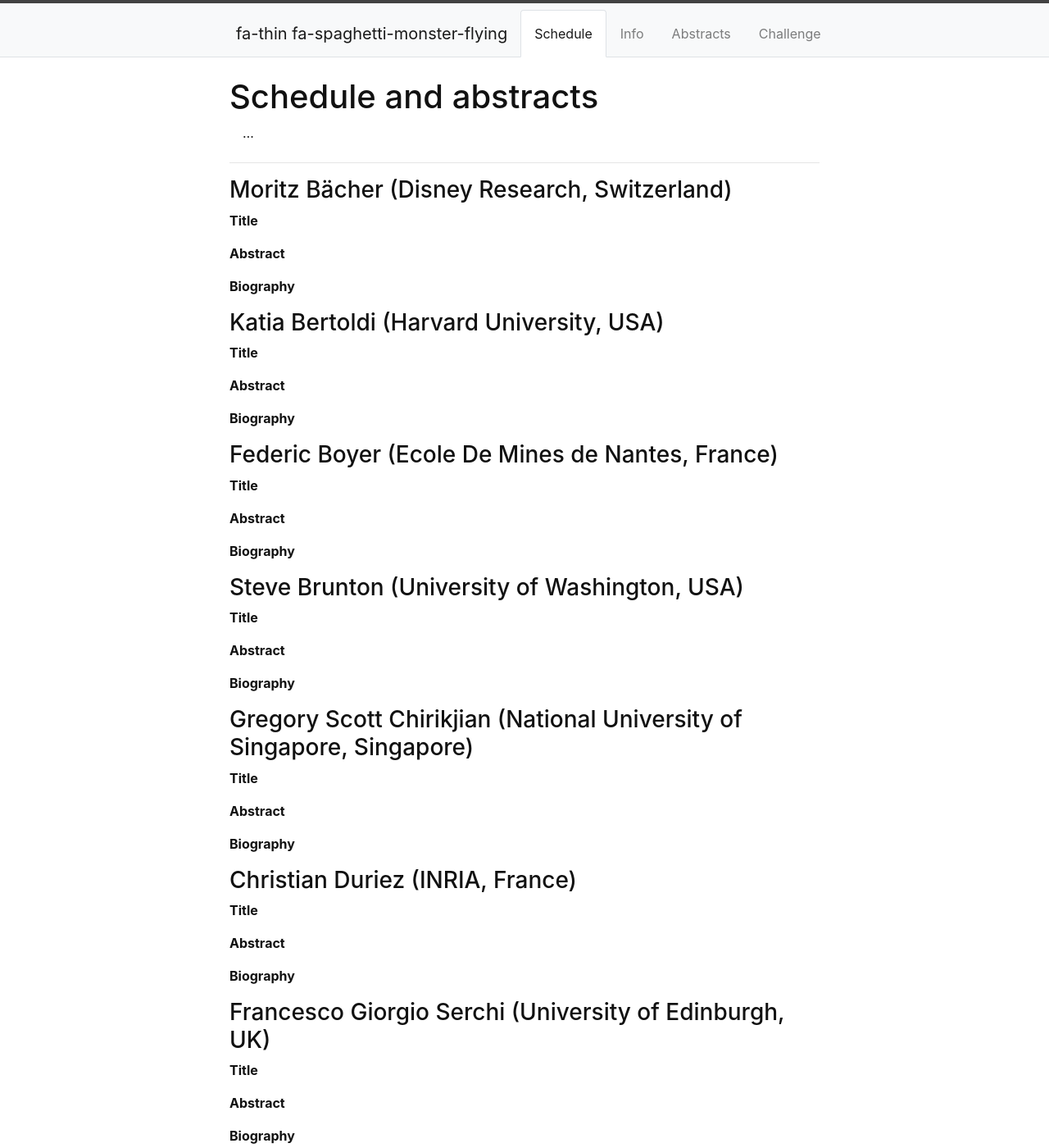
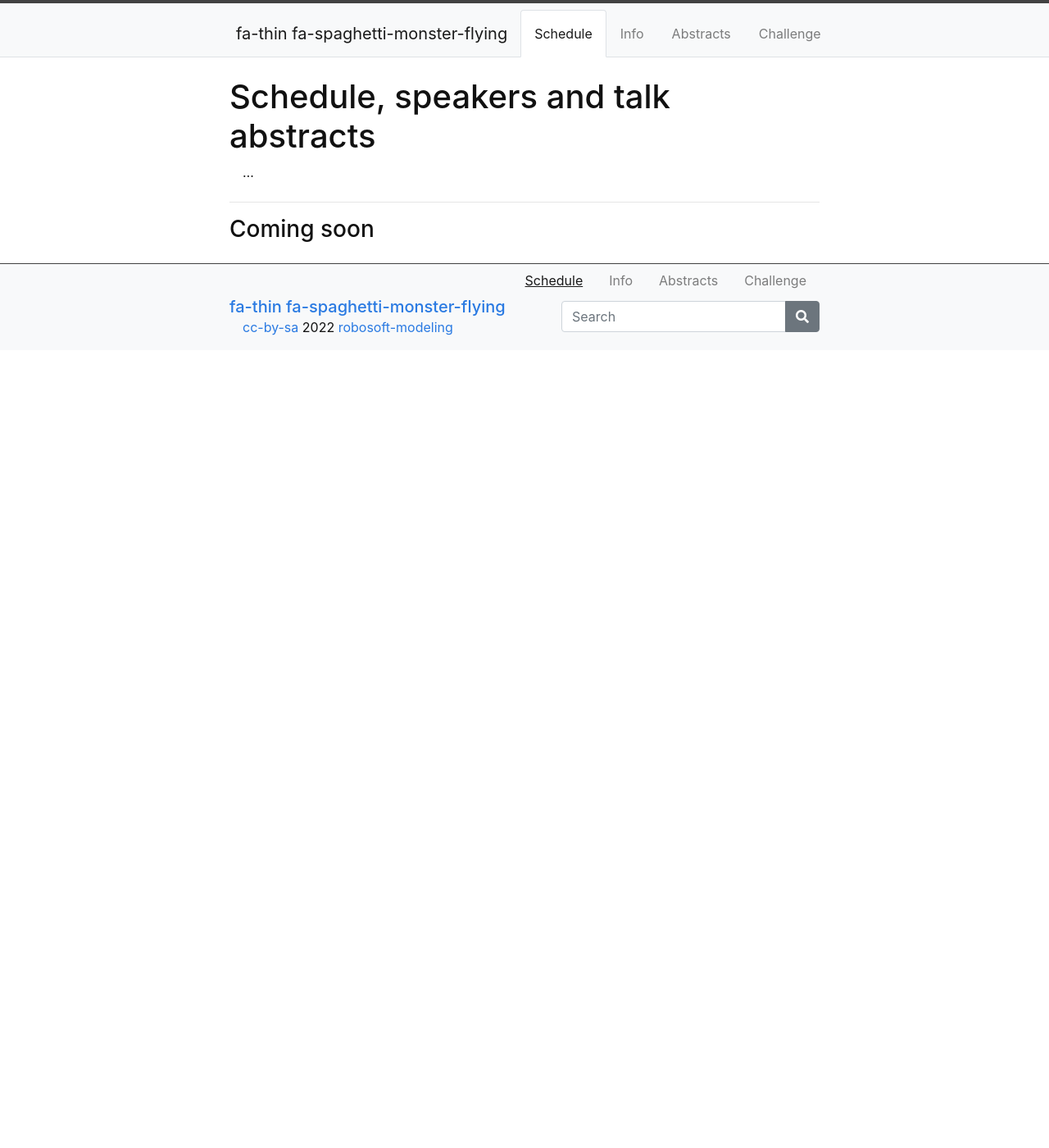
Before and after one commit to robosoft-modeling/robosoft-2022-workshop, a Jekyll site: the page built from content/1-schedule.md, in a window 1280 px wide and 1400 px high. Shown: the whole window at 82% size. Built offline with Jekyll 4.4.1, drawn with Linux system fonts in a browser that asks for light colours.

Commit message:
Update 1-schedule.md

```diff
--- a/content/1-schedule.md
+++ b/content/1-schedule.md
@@ -1,5 +1,5 @@
 ---
-title: Schedule and abstracts
+title: Schedule, speakers and talk abstracts
 nav: Schedule
 
 description: >
@@ -7,64 +7,4 @@
 
 ---
 
-### Moritz Bächer (Disney Research, Switzerland)
-
-**Title**
-
-**Abstract**
-
-**Biography**
-
-
-### Katia Bertoldi (Harvard University, USA)
-
-**Title**
-
-**Abstract**
-
-**Biography**
-
-
-### Federic Boyer (Ecole De Mines de Nantes, France)
-
-**Title**
-
-**Abstract**
-
-**Biography**
-
-
-### Steve Brunton (University of Washington, USA)
-
-**Title**
-
-**Abstract**
-
-**Biography**
-
-
-### Gregory Scott Chirikjian (National University of Singapore, Singapore)
-
-**Title**
-
-**Abstract**
-
-**Biography**
-
-
-### Christian Duriez (INRIA, France)
-
-**Title**
-
-**Abstract**
-
-**Biography**
-
-
-### Francesco Giorgio Serchi (University of Edinburgh, UK)
-
-**Title**
-
-**Abstract**
-
-**Biography**
+### Coming soon
```
